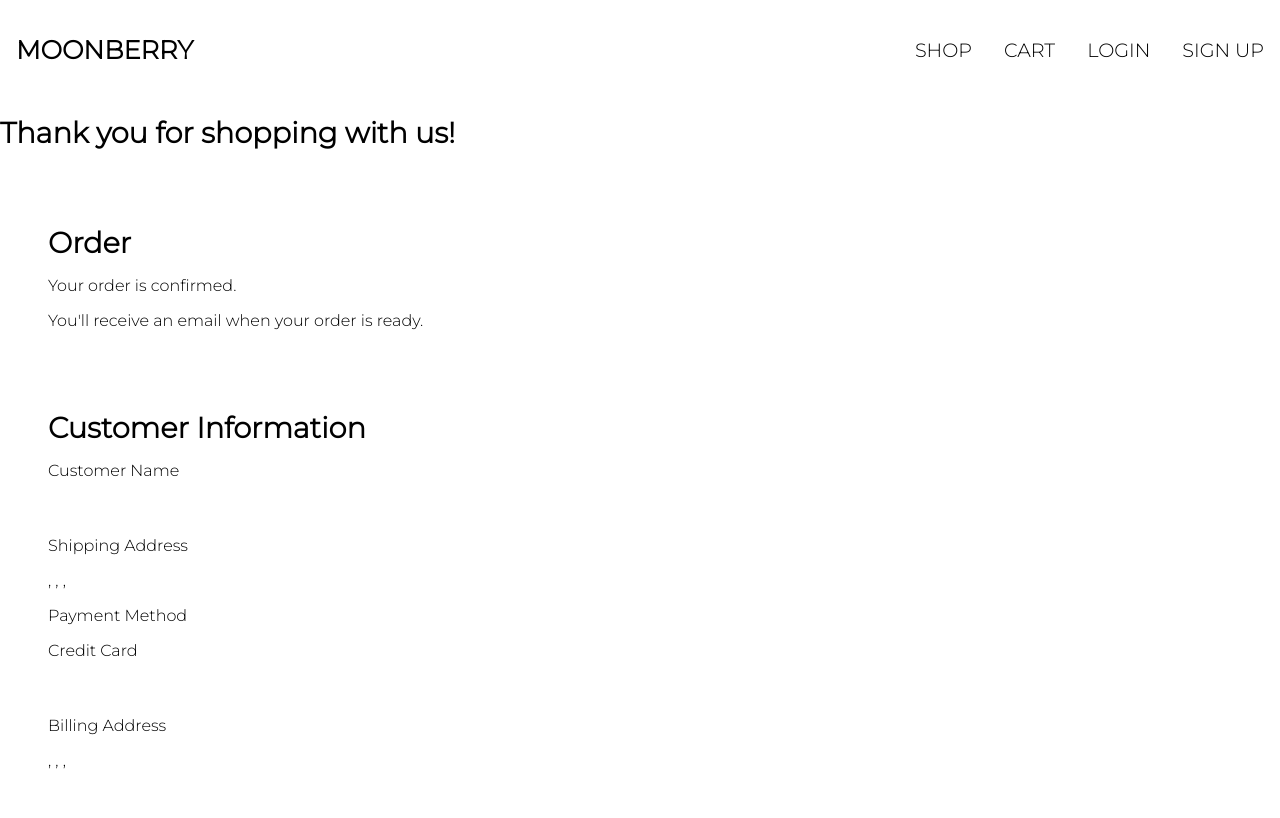
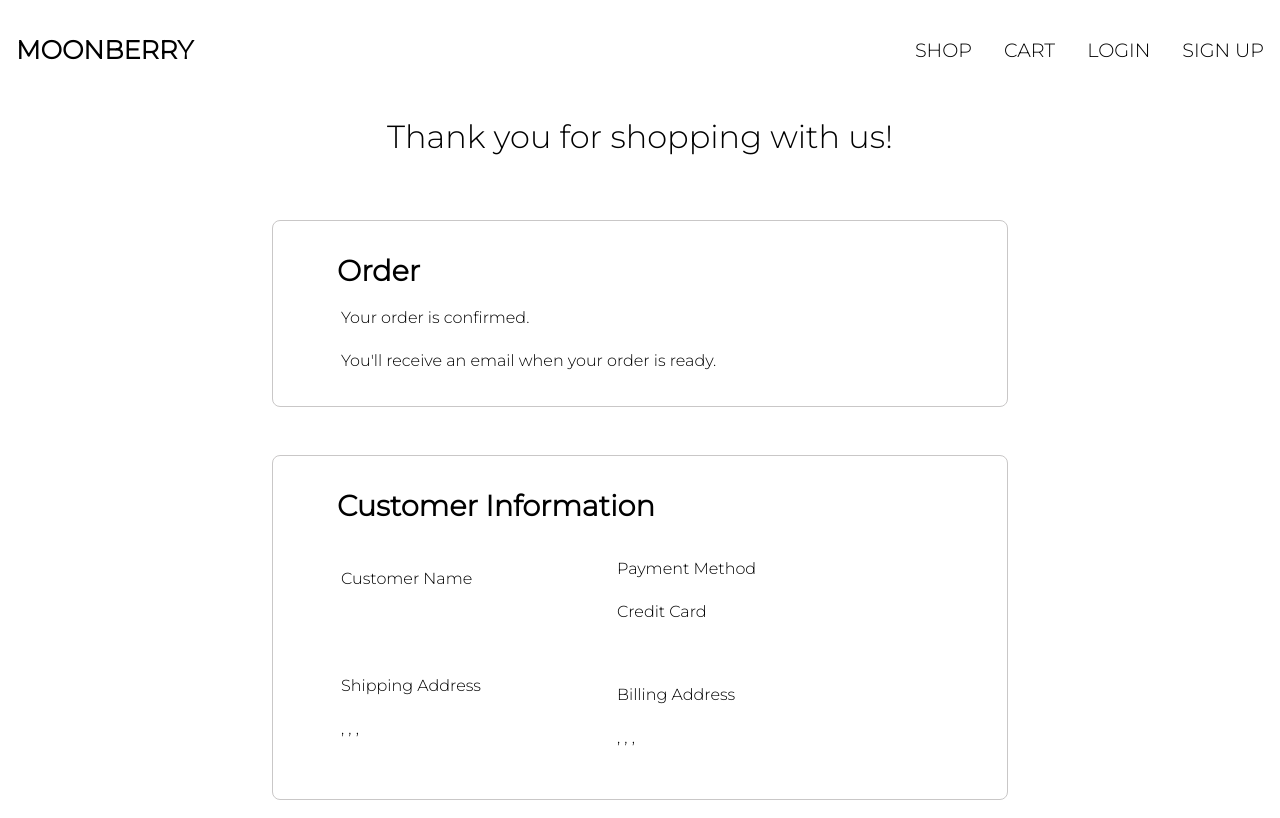
Before and after one commit to Jihyunnk/moonberry, a React (Create React App) app in the folder frontend/: page /confirmation in a window 1280 px wide. Built offline with nearby package versions, Linux system fonts and the light colour scheme.

Commit message:
styled confirmation component

```diff
--- a/frontend/src/components/Confirmation.js
+++ b/frontend/src/components/Confirmation.js
@@ -6,16 +6,18 @@ function Confirmation() {
 
   return (
     <div>
-      <div>
-        <h1>Thank you for shopping with us!</h1>
-        <div className="card card-body">
+      <div className="confirmation-wrapper">
+        <h1 className="confirmation-message">
+          Thank you for shopping with us!
+        </h1>
+        <div className="card card-body confirmation-card">
           <h2>Order</h2>
           <p>Your order is confirmed.</p>
           <p>You'll receive an email when your order is ready.</p>
         </div>
-        <div className="card card-body">
+        <div className="card card-body confirmation-card">
           <h2>Customer Information</h2>
-          <div>
+          <div className="customer-info">
             <div>
               <p>Customer Name</p>
               <p>
--- a/frontend/src/index.css
+++ b/frontend/src/index.css
@@ -301,3 +301,35 @@ button.shop {
 .checkout .order-summary-wrapper {
   margin-top: 2.5rem;
 }
+
+/********************** Confirmation **********************/
+.confirmation-wrapper {
+  padding: 0 15rem;
+}
+
+.confirmation-message {
+  text-align: center;
+  font-size: 2rem;
+  font-weight: lighter;
+}
+
+.confirmation-card {
+  margin-top: 3rem;
+  border: 0.1rem #c9c7c7 solid;
+  border-radius: 0.5rem;
+}
+
+.confirmation-card > * {
+  margin: 1rem 3rem;
+}
+
+.confirmation-card p {
+  padding: 0.25rem;
+}
+
+.customer-info {
+  display: flex;
+  flex-wrap: wrap;
+  align-items: center;
+  gap: 8rem;
+}
```
